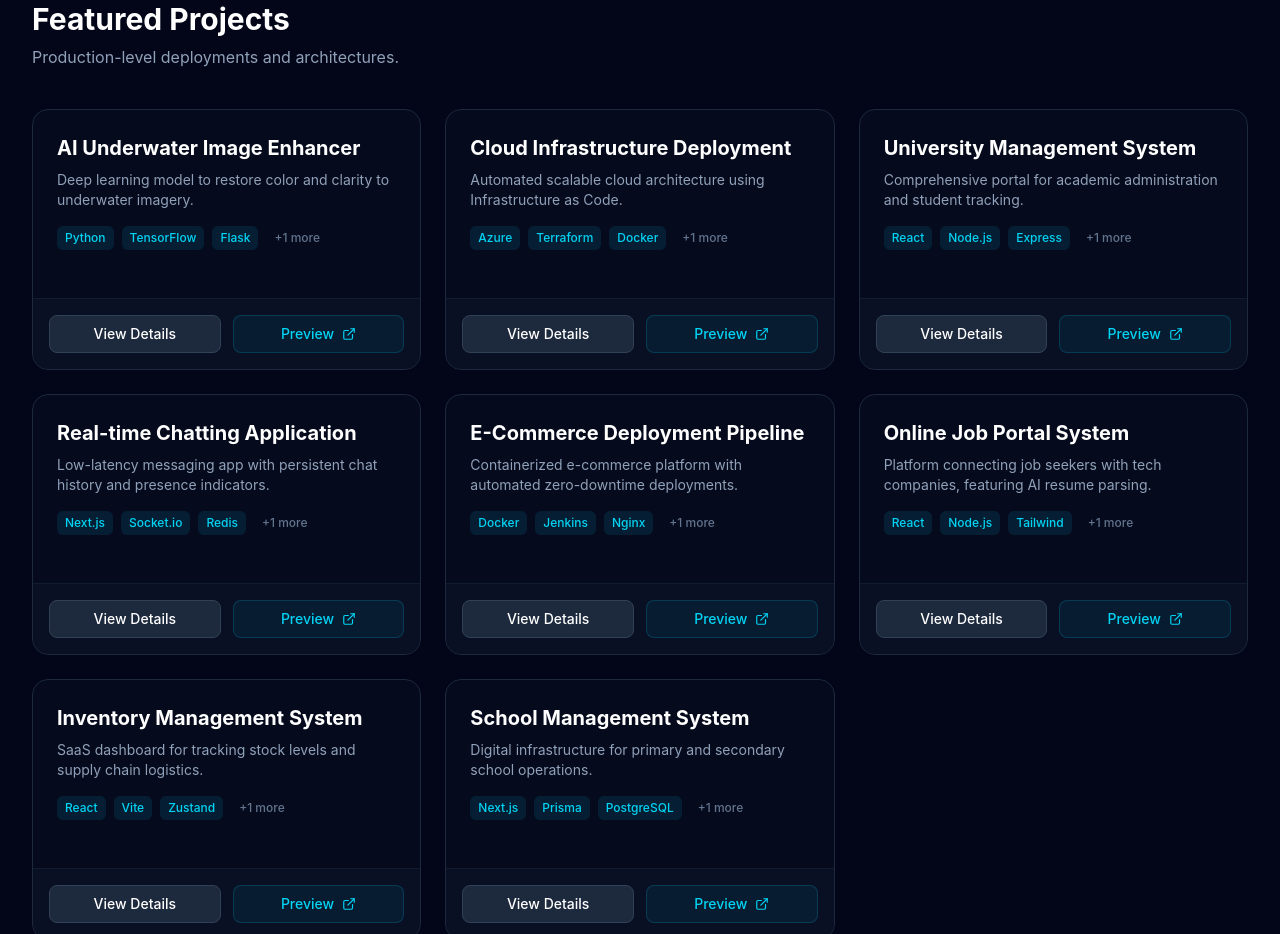
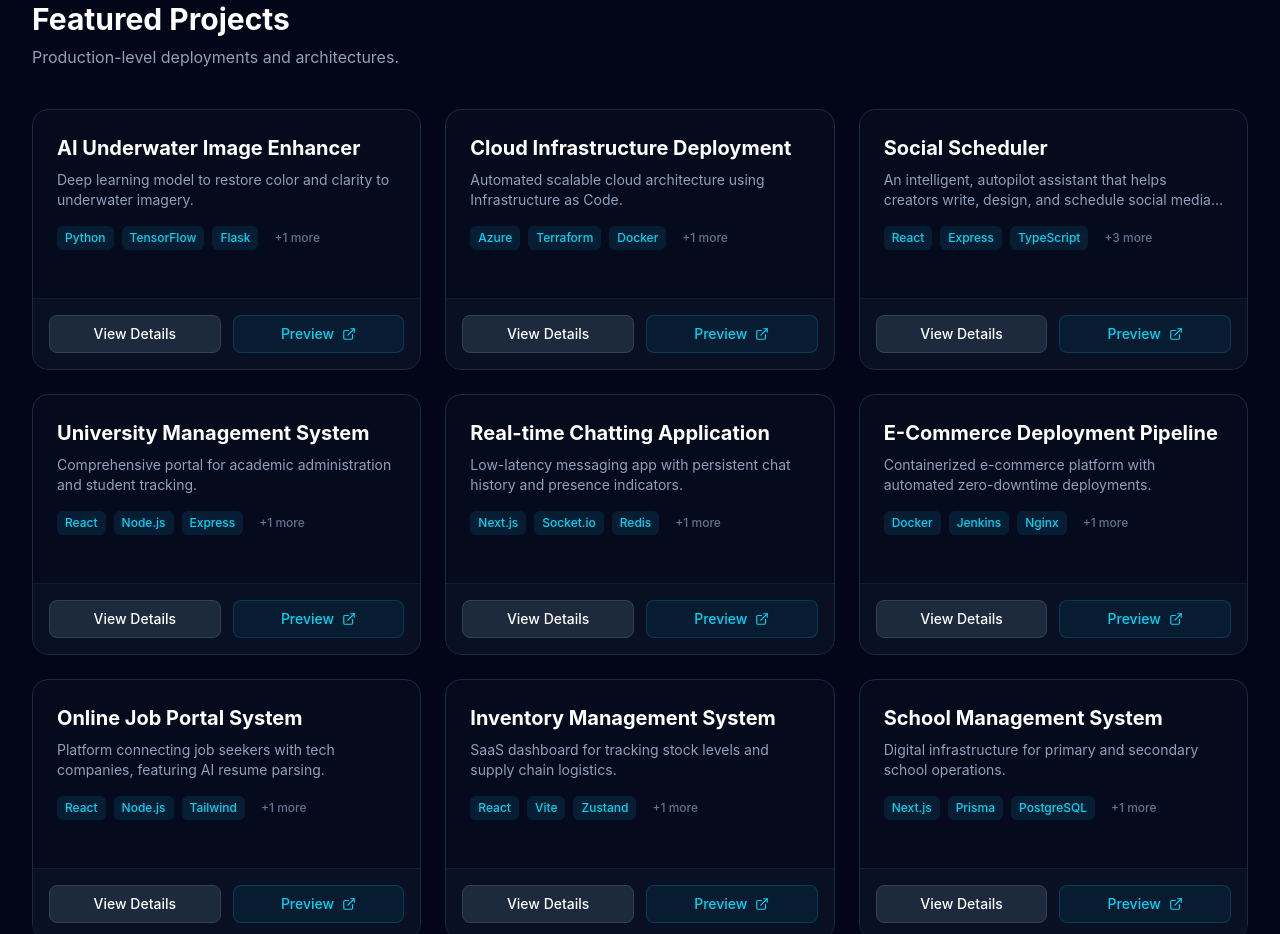
Before and after one commit to afa-coder/my-portfolio, a React (Vite) app: page / in a window 1280 px wide. Shown: the part 1900-2834 px from the top of the page. Built offline with nearby package versions, Linux system fonts and the light colour scheme.

Commit message:
new project added in portfolio

```diff
--- a/src/App.jsx
+++ b/src/App.jsx
@@ -53,8 +53,18 @@ const PROJECTS = [
     github: "https://github.com",
     demo: "https://demo.com"
   },
+ {
+  id: 3,
+  title: "Social Scheduler",
+  shortDesc: "An intelligent, autopilot assistant that helps creators write, design, and schedule social media content.",
+  fullDesc: "I built this full-stack application to bridge the gap between creative brainstorming and automation. Using TypeScript, React, and Express, I integrated Google Gemini and Leonardo.ai to help users generate high-quality captions and images in seconds. Then, I engineered a continuous automated backend service that ensures scheduled content is published seamlessly across multiple social networks without manual intervention.",
+  role: "Full Stack Developer",
+  tech: ["React", "Express", "TypeScript", "TailwindCSS", "MongoDB", "Vite"],
+  github: "https://github.com/awaisfarhan/social-scheduler",
+  demo: "https://socialscheduler.awaisfarhan.me"
+},
   {
-    id: 3,
+    id: 4,
     title: "University Management System",
     shortDesc: "Comprehensive portal for academic administration and student tracking.",
     fullDesc: "Built a robust monolithic backend serving a decoupled React frontend to manage course registrations, grading, and faculty scheduling. Implemented role-based access control (RBAC).",
@@ -64,7 +74,7 @@ const PROJECTS = [
     demo: "https://demo.com"
   },
   {
-    id: 4,
+    id: 5,
     title: "Real-time Chatting Application",
     shortDesc: "Low-latency messaging app with persistent chat history and presence indicators.",
     fullDesc: "Engineered a WebSocket-based messaging platform supporting group chats, media sharing, and read receipts. Optimized database queries to handle high-throughput message persistence.",
@@ -74,7 +84,7 @@ const PROJECTS = [
     demo: "https://demo.com"
   },
   {
-    id: 5,
+    id: 6,
     title: "E-Commerce Deployment Pipeline",
     shortDesc: "Containerized e-commerce platform with automated zero-downtime deployments.",
     fullDesc: "Dockerized a legacy e-commerce application and established a robust CI/CD pipeline. Reduced deployment times by 40% and ensured 99.9% uptime during rolling updates.",
@@ -84,7 +94,7 @@ const PROJECTS = [
     demo: "https://demo.com"
   },
   {
-    id: 6,
+    id: 7,
     title: "Online Job Portal System",
     shortDesc: "Platform connecting job seekers with tech companies, featuring AI resume parsing.",
     fullDesc: "Developed a full-stack job board where employers can post listings and candidates can apply. Integrated an external NLP API to automatically extract skills from uploaded PDFs.",
@@ -94,7 +104,7 @@ const PROJECTS = [
     demo: "https://demo.com"
   },
   {
-    id: 7,
+    id: 8,
     title: "Inventory Management System",
     shortDesc: "SaaS dashboard for tracking stock levels and supply chain logistics.",
     fullDesc: "Created a modern dashboard with real-time analytics, predictive restock alerts, and barcode scanning integration. Focused heavily on client-side performance and responsive UI.",
@@ -104,7 +114,7 @@ const PROJECTS = [
     demo: "https://demo.com"
   },
   {
-    id: 8,
+    id: 9,
     title: "School Management System",
     shortDesc: "Digital infrastructure for primary and secondary school operations.",
     fullDesc: "Architected a multi-tenant system for schools to manage attendance, fees, and parent-teacher communications. Built with strict data isolation and secure payment gateways.",
```
